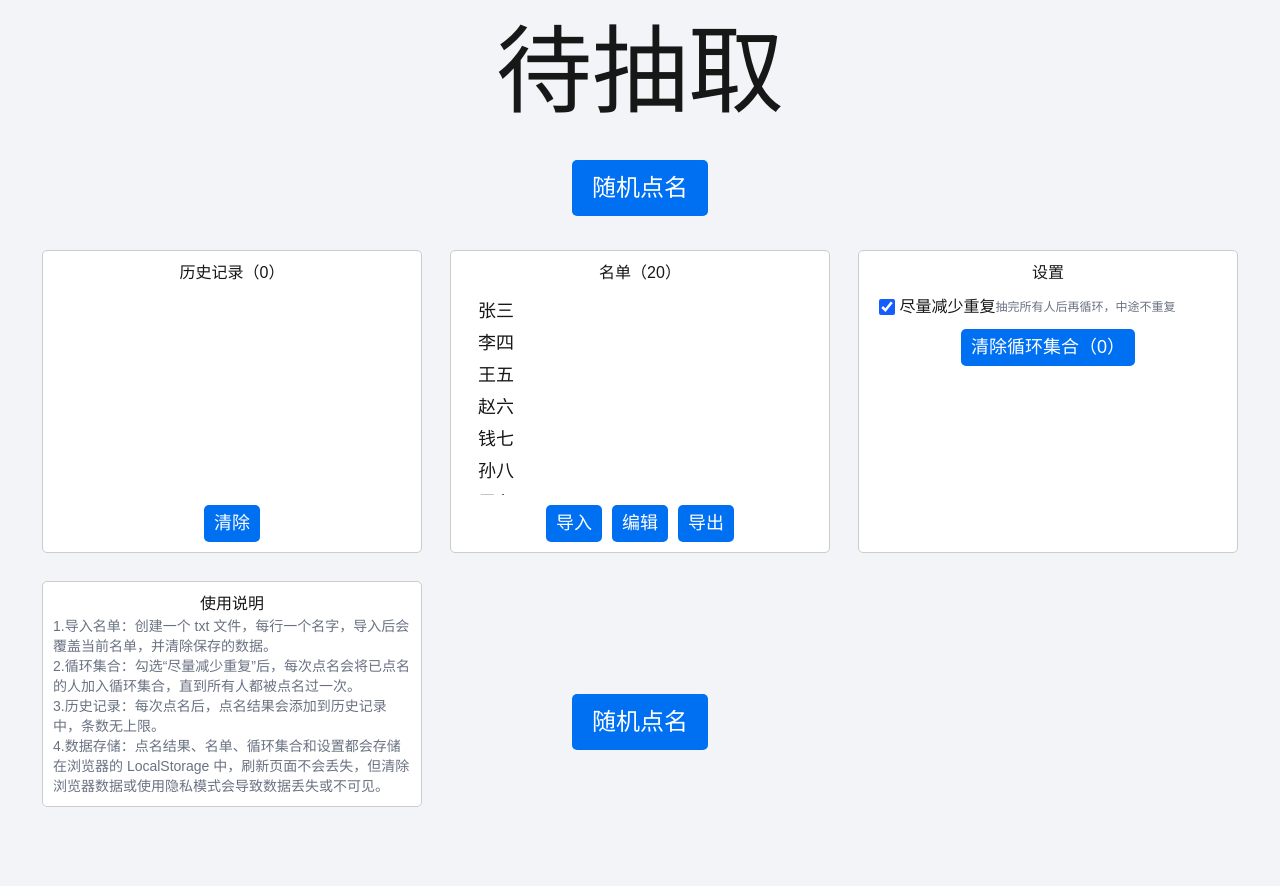
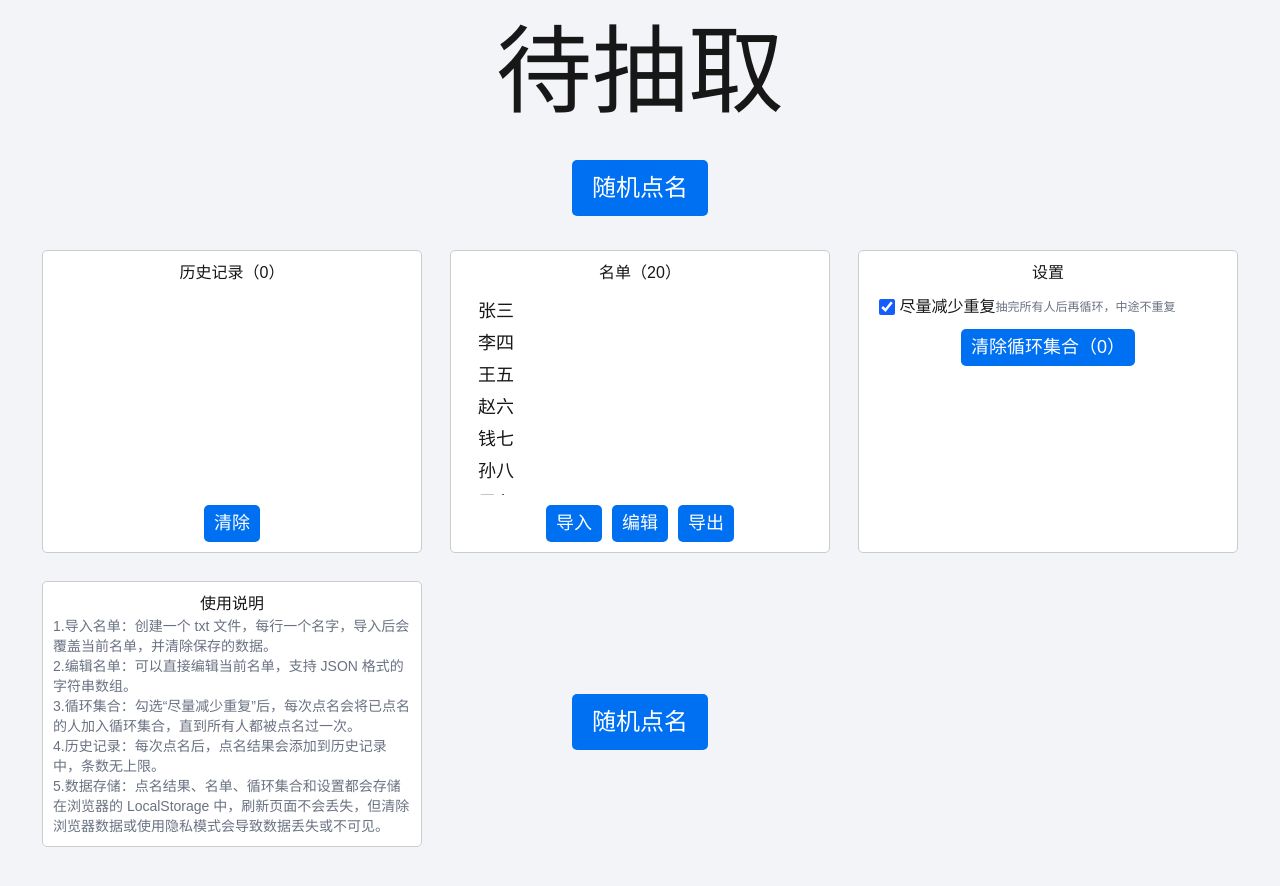
Before and after one commit to MCjiaozi/roll-call, a Next.js app: page / in a window 1280 px wide. Shown: the top 886 px of the page. Built offline with nearby package versions, Linux system fonts and the light colour scheme.

Commit message:
修改使用说明，添加了“编辑名单”部分

```diff
--- a/app/page.tsx
+++ b/app/page.tsx
@@ -142,9 +142,10 @@ export default function Home() {
 
                         <div className="text-sm text-gray-500 text-left">
                             1.导入名单：创建一个 txt 文件，每行一个名字，导入后会覆盖当前名单，并清除保存的数据。<br />
-                            2.循环集合：勾选“尽量减少重复”后，每次点名会将已点名的人加入循环集合，直到所有人都被点名过一次。<br />
-                            3.历史记录：每次点名后，点名结果会添加到历史记录中，条数无上限。<br />
-                            4.数据存储：点名结果、名单、循环集合和设置都会存储在浏览器的 LocalStorage 中，刷新页面不会丢失，但清除浏览器数据或使用隐私模式会导致数据丢失或不可见。
+                            2.编辑名单：可以直接编辑当前名单，支持 JSON 格式的字符串数组。<br />
+                            3.循环集合：勾选“尽量减少重复”后，每次点名会将已点名的人加入循环集合，直到所有人都被点名过一次。<br />
+                            4.历史记录：每次点名后，点名结果会添加到历史记录中，条数无上限。<br />
+                            5.数据存储：点名结果、名单、循环集合和设置都会存储在浏览器的 LocalStorage 中，刷新页面不会丢失，但清除浏览器数据或使用隐私模式会导致数据丢失或不可见。
                         </div>
                     </div>
                 </div>
```
